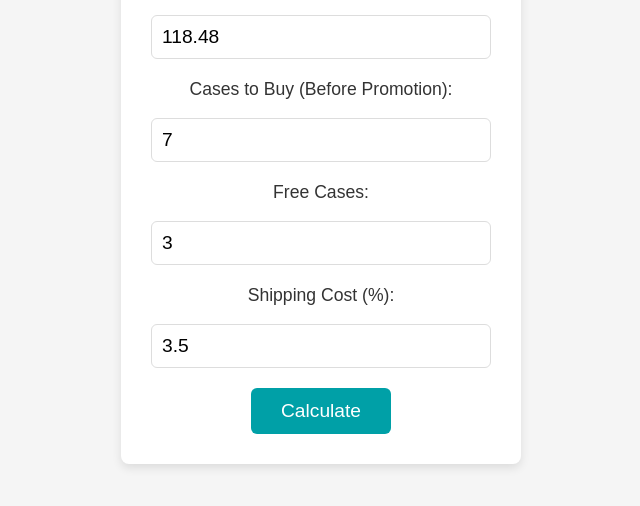
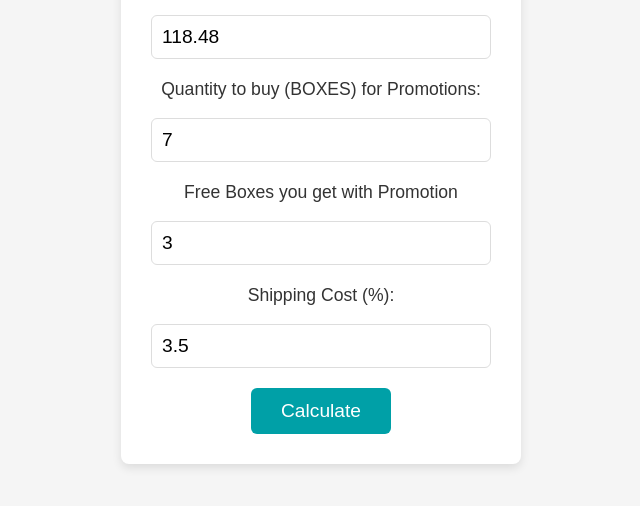
Before and after one commit to ArthurxKenway/Syncra-Suite-Web, a plain HTML site: page calculator.html in a window 1280 px wide. Shown: the part 224-730 px from the top of the page, without its empty margins (319-959 px from the left). Drawn offline with Linux system fonts and the light colour scheme.

Commit message:
Update calculator.html
minor bug fixes

```diff
--- a/calculator.html
+++ b/calculator.html
@@ -112,12 +112,12 @@ button:hover {
         </div>
 
         <div class="form-group">
-            <label for="promotionCases">Cases to Buy (Before Promotion):</label>
+            <label for="promotionCases">Quantity to buy (BOXES) for Promotions:</label>
             <input type="number" id="promotionCases" placeholder="Enter the number of cases you want to buy" value="7">
         </div>
 
         <div class="form-group">
-            <label for="freeCases">Free Cases:</label>
+            <label for="freeCases">Free Boxes you get with Promotion</label>
             <input type="number" id="freeCases" placeholder="Enter the number of free cases you get" value="3">
         </div>
 
```
